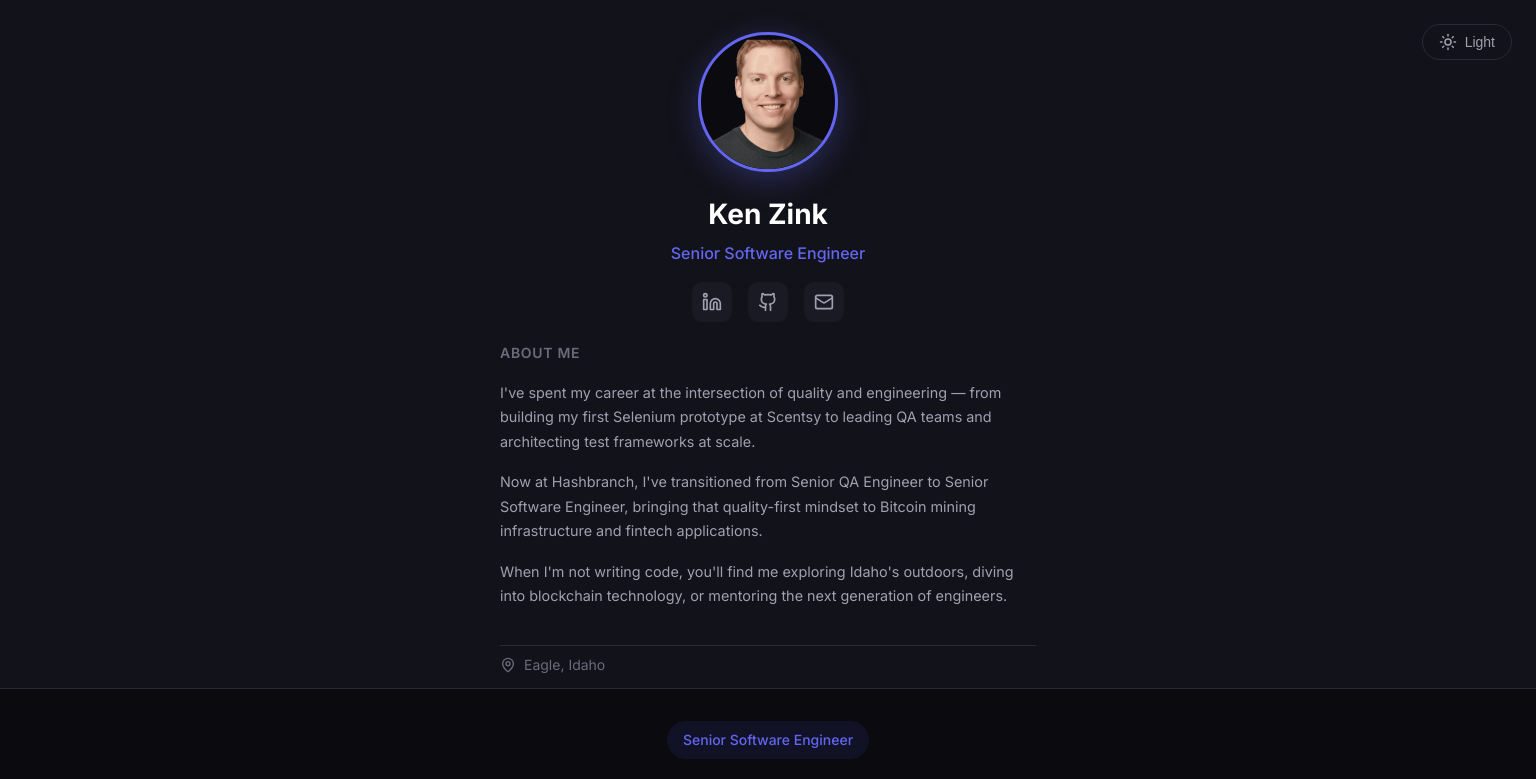
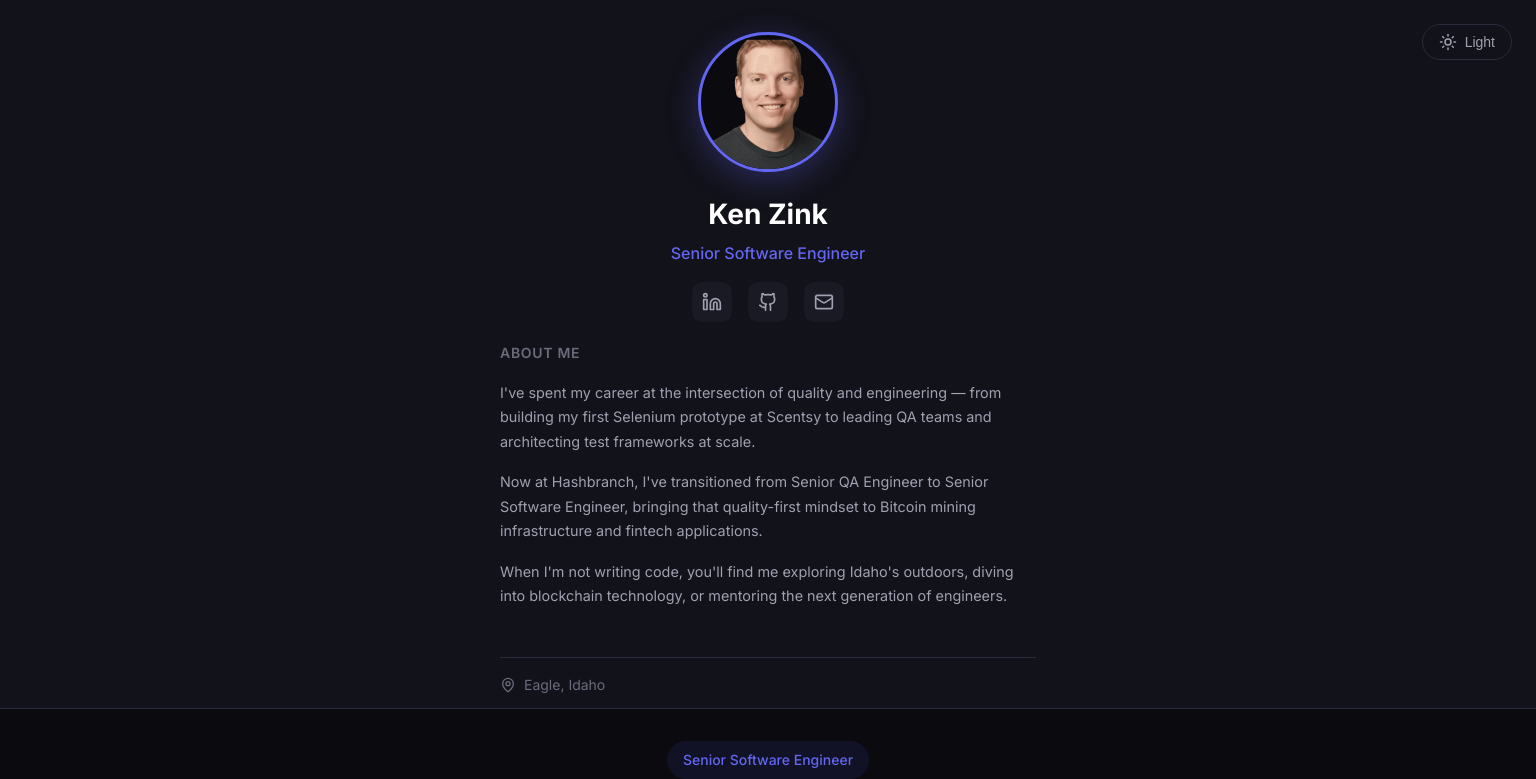
Before and after one commit to Morpheis/portfolio, a React (Vite) app: page / in a window 1536 px wide. Shown: the top 779 px of the page. Built offline with nearby package versions, Linux system fonts and the light colour scheme.

Commit message:
fix: double spacing around location border line in widescreen (#5)
Added margin-top and increased padding-top on .location for
more breathing room above and below the border-top line.

```diff
--- a/src/App.css
+++ b/src/App.css
@@ -746,7 +746,8 @@ body {
   }
 
   .location {
-    padding-top: 0.5rem;
+    margin-top: 0.75rem;
+    padding-top: 1rem;
   }
 
   .main-content {
```
